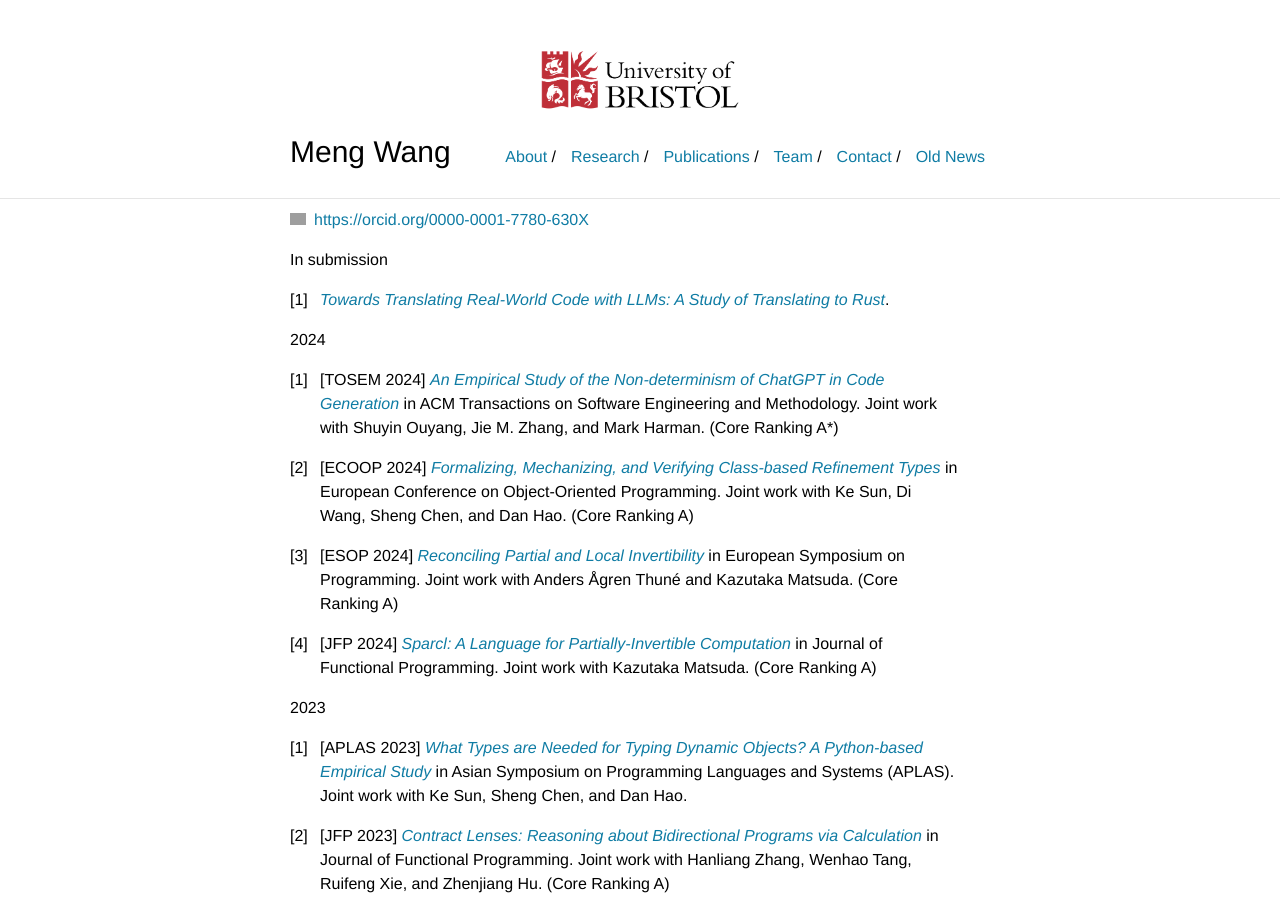
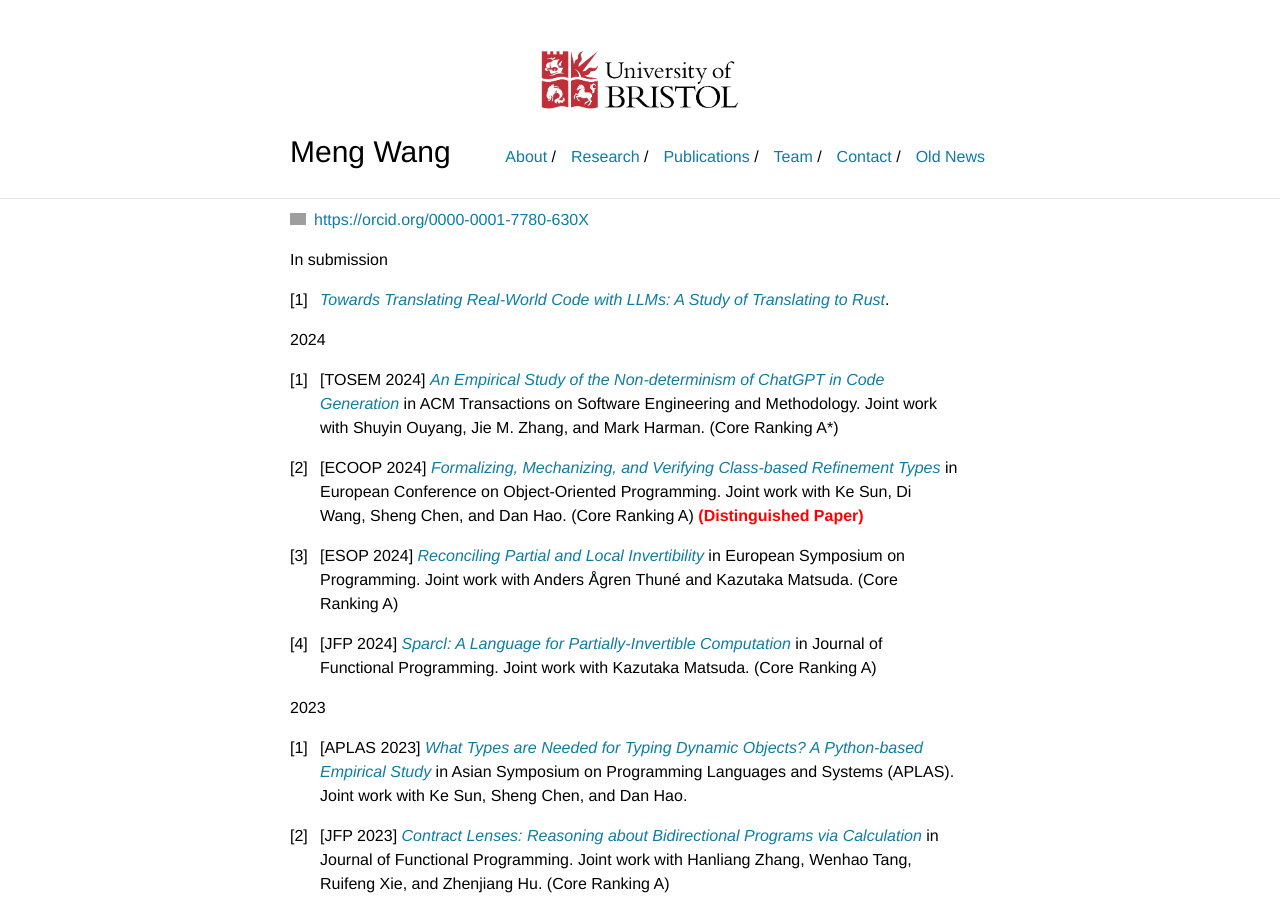
Before and after one commit to mengwangoxf/mengwangoxf.github.io, a Jekyll site: the page built from publications.md, in a window 1280 px wide and 900 px high. Built offline with Jekyll 4.4.1, drawn with Linux system fonts in a browser that asks for light colours; grey boxes are pictures that could not be loaded.

Commit message:
Update publications.md

```diff
--- a/publications.md
+++ b/publications.md
@@ -15,7 +15,7 @@ In submission
 1. [TOSEM 2024] [*An Empirical Study of the Non-determinism of ChatGPT in Code Generation*](./Papers/TOSEM24.pdf) in ACM Transactions on Software Engineering and Methodology. Joint work with Shuyin Ouyang, Jie M. Zhang, and Mark Harman. (Core Ranking A*)
 
 
-1. [ECOOP 2024] [*Formalizing, Mechanizing, and Verifying Class-based Refinement Types*](./Papers/ECOOP24.pdf) in European Conference on Object-Oriented Programming. Joint work with Ke Sun, Di Wang, Sheng Chen, and Dan Hao. (Core Ranking A)
+1. [ECOOP 2024] [*Formalizing, Mechanizing, and Verifying Class-based Refinement Types*](./Papers/ECOOP24.pdf) in European Conference on Object-Oriented Programming. Joint work with Ke Sun, Di Wang, Sheng Chen, and Dan Hao. (Core Ranking A) <span style="color:red"> **(Distinguished Paper)**</span>
 
 1. [ESOP 2024] [*Reconciling Partial and Local Invertibility*](./Papers/ESOP24.pdf) in European Symposium on Programming. Joint work with Anders Ågren Thuné and Kazutaka Matsuda. (Core Ranking A)
 
```
